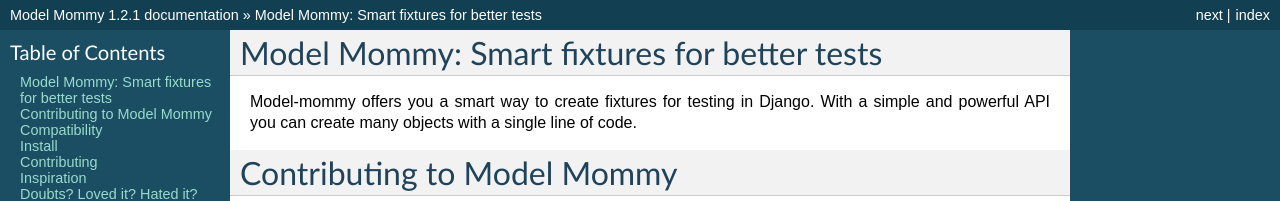
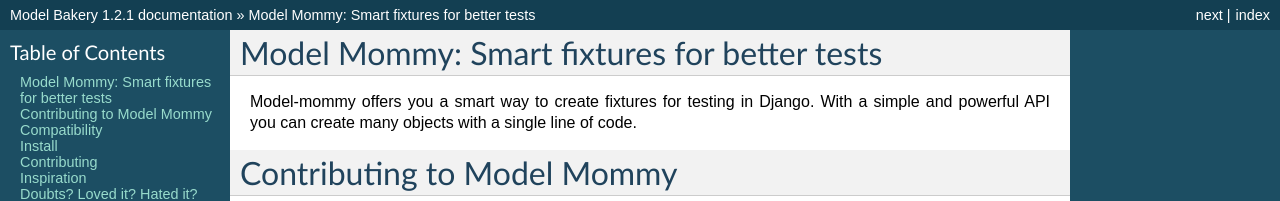
Before and after one commit to model-bakers/model_bakery, a Sphinx documentation site: the page built from docs/source/index.rst, in a window 1280 px wide and 900 px high. Shown: the top 201 px of the window. Built offline with Sphinx 7.4.7, drawn with Linux system fonts in a browser that asks for light colours; some of the changed text lies outside the part shown.

Commit message:
Update sphinx's conf file

```diff
--- a/docs/source/conf.py
+++ b/docs/source/conf.py
@@ -1,6 +1,6 @@
 # -*- coding: utf-8 -*-
 #
-# Model Mommy documentation build configuration file, created by
+# Model Bakery documentation build configuration file, created by
 # sphinx-quickstart on Wed Apr 30 11:58:35 2014.
 #
 # This file is execfile()d with the current directory set to its
@@ -48,7 +48,7 @@ source_suffix = '.rst'
 master_doc = 'index'
 
 # General information about the project.
-project = u'Model Mommy'
+project = u'Model Bakery'
 copyright = u'2014, Lucas Simon Rodrigues Magalhaes'
 
 # The version info for the project you're documenting, acts as replacement for
@@ -181,7 +181,7 @@ html_static_path = ['_static']
 #html_file_suffix = None
 
 # Output file base name for HTML help builder.
-htmlhelp_basename = 'ModelMommydoc'
+htmlhelp_basename = 'ModelBakerydoc'
 
 
 # -- Options for LaTeX output ---------------------------------------------
@@ -201,7 +201,7 @@ latex_elements = {
 # (source start file, target name, title,
 #  author, documentclass [howto, manual, or own class]).
 latex_documents = [
-  ('index', 'ModelMommy.tex', u'Model Mommy Documentation',
+  ('index', 'ModelBakery.tex', u'Model Bakery Documentation',
    u'Lucas Simon Rodrigues Magalhaes', 'manual'),
 ]
 
@@ -231,7 +231,7 @@ latex_documents = [
 # One entry per manual page. List of tuples
 # (source start file, name, description, authors, manual section).
 man_pages = [
-    ('index', 'modelmommy', u'Model Mommy Documentation',
+    ('index', 'modelmommy', u'Model Bakery Documentation',
      [u'Lucas Simon Rodrigues Magalhaes'], 1)
 ]
 
@@ -245,8 +245,8 @@ man_pages = [
 # (source start file, target name, title, author,
 #  dir menu entry, description, category)
 texinfo_documents = [
-  ('index', 'ModelMommy', u'Model Mommy Documentation',
-   u'Lucas Simon Rodrigues Magalhaes', 'ModelMommy', 'One line description of project.',
+  ('index', 'ModelBakery', u'Model Bakery Documentation',
+   u'Lucas Simon Rodrigues Magalhaes', 'ModelBakery', 'One line description of project.',
    'Miscellaneous'),
 ]
 
@@ -266,13 +266,13 @@ texinfo_documents = [
 # -- Options for Epub output ----------------------------------------------
 
 # Bibliographic Dublin Core info.
-epub_title = u'Model Mommy'
+epub_title = u'Model Bakery'
 epub_author = u'Lucas Simon Rodrigues Magalhaes'
 epub_publisher = u'Lucas Simon Rodrigues Magalhaes'
 epub_copyright = u'2014, Lucas Simon Rodrigues Magalhaes'
 
 # The basename for the epub file. It defaults to the project name.
-#epub_basename = u'Model Mommy'
+#epub_basename = u'Model Bakery'
 
 # The HTML theme for the epub output. Since the default themes are not optimized
 # for small screen space, using the same theme for HTML and epub output is
```
